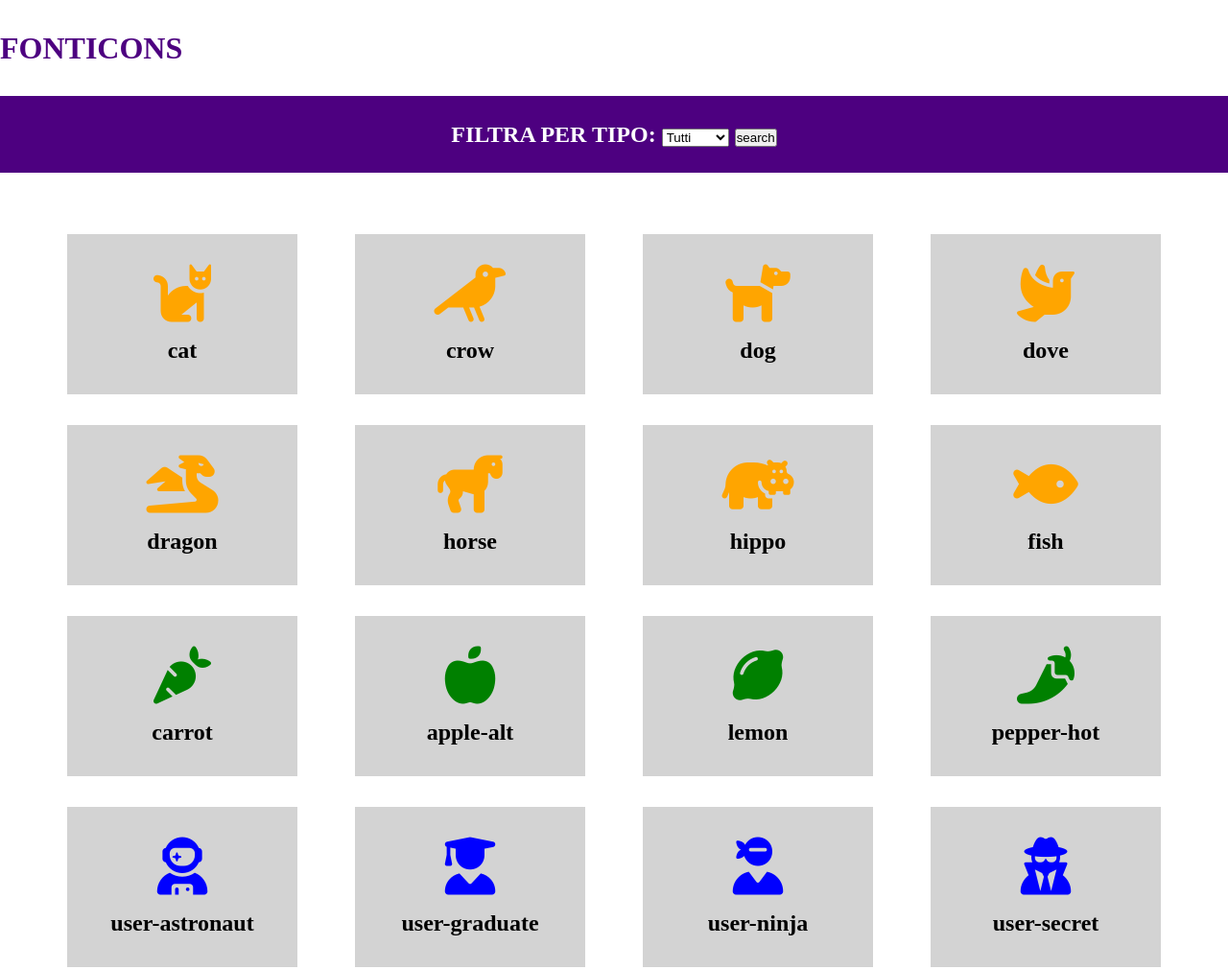
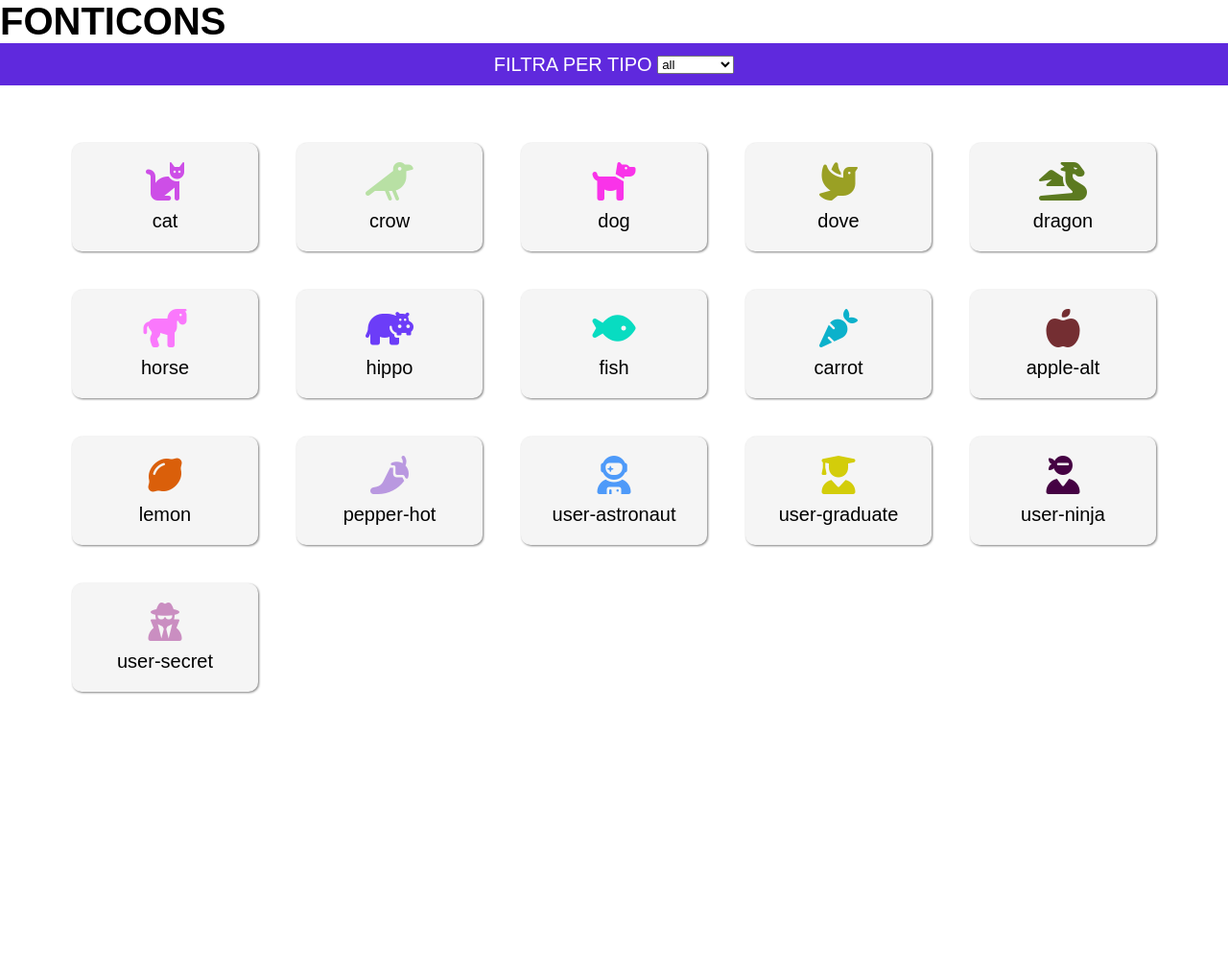
Before and after one commit to MicheleRai/js-es6-icons, a plain HTML site: page index.html in a window 1280 px wide. Shown: the whole page at 96% size. After the commit the page ends 800 px from the top, so only its background shows below. Drawn offline with Linux system fonts and the light colour scheme.

Commit message:
style and script improved

```diff
--- a/css/style.css
+++ b/css/style.css
@@ -1,58 +1,80 @@
-*{
+* {
     margin: 0;
     padding: 0;
     box-sizing: border-box;
 }
-header{
-    height: 100px;
+
+body {
+    font-size: 20px;
+    font-family: 'Rubik', sans-serif;
+}
+
+.container {
+    max-width: 1170px;
+    margin: 0 auto;
+}
+
+.container::after {
+    content: '';
+    display: table;
+    clear: both;
+}
+
+.header-top {
+    font-family: 'Acme', sans-serif;
+    color: rgb(95, 41, 221);;
+    padding: 10px;
+}
+
+.header-bottom {
+    background-color: rgb(95, 41, 221);
+    color: white;
+    padding: 10px;
+}
+
+.logo h1 {
+    font-size: 50px;
+    font-weight: normal;
+}
+
+.search {
+    text-align: center;
+}
+
+.search h2 {
+    display: inline-block;
+    font-size: 20px;
+    font-weight: normal;
+    text-transform: uppercase;
+    vertical-align: middle;
+}
+
+#type-filter {
+    vertical-align: middle;
+}
+
+main {
+    padding: 40px 0;
+}
+
+#icons-container {
     display: flex;
-    align-items: center;
-    color: rgb(77, 0, 128);
+    justify-content: space-between;
+    align-items: flex-start;
+    flex-wrap: wrap;
 }
-nav{
-    height: 80px;
-    background-color: rgb(77, 0, 128);
-    color: white;
-    display: flex;
-    justify-content: center;
-    align-items: center;
+
+.box {
+    flex-basis: calc(20% - 40px);
+    margin: 20px;
+    padding: 20px;
+    background: rgb(245, 245, 245);
+    border-radius: 10px;
+    text-align: center;
+    filter: drop-shadow(1px 1px 1px rgba(0,0,0, 0.5));
 }
-form{
-    display: inline-block;
+
+.box i {
+    font-size: 200%;
+    margin-bottom: 10px;
 }
-.icon-container{
-    display: flex;
-    justify-content: space-around;
-    flex-wrap: wrap;
-    max-width: 1200px;
-    margin:3rem auto;
-}
-.card{
-    padding: 2rem;
-    flex-basis: calc(100% / 5);
-    text-align: center;
-    background-color: lightgray;
-    margin: 1rem;
-}
-.box-icon{
-    display: flex;
-    flex-direction: column;
-    justify-content: center;
-    align-items: center;
-}
-i{
-    font-size: 60px;
-    margin-bottom: 1rem;
-}
-.animal{
-
-}
-.user{
-
-}
-.vegetable{
-
-}
-.none{
-    display: none;
-}
--- a/index.html
+++ b/index.html
@@ -17,19 +17,22 @@
         <h1>FONTICONS</h1>
     </header>
     <nav>
-        <h2>
-            FILTRA PER TIPO: <form onsubmit="return false;">
-                <select name="tipo" id="tipo">
-                <option value="all">Tutti</option>
-                <option value="animal">Animali</option>
-                <option value="vegetable">Vegetali</option>
-                <option value="user">User</option>
-            </select>
-            <button id="btn-search">search</button>
-        </form>
-        </h2>
+        <div class="header-bottom">
+			<div class="container">
+				<div class="search">
+					<h2>filtra per tipo</h2>
+					<select id="type-filter">
+						<option value="">all</option>
+					</select>
+				</div>
+			</div>
+		</div>
     </nav>
-    <div class="icon-container">
-    </div>
+    <main>
+		<div class="container">
+			<div id="icons-container">
+			</div>
+		</div>
+	</main>
 </body>
 </html>
--- a/js/script.js
+++ b/js/script.js
@@ -14,7 +14,7 @@ Dopodiché, basandoci sul codice di riferimento nel sito di Font Awesome, analiz
 Come possiamo usare i dati presenti nella nostra struttura dati per creare l'elemento html nel modo corretto e visualizzare l'icona in pagina?
 Inizialmente può essere sufficiente stampare dei semplici div, senza alcuno stile, con all'interno l'icona e uno span con il nome. Solamente quando la parte logica è completa, ci dedichiamo al css.*/
 
-const arrIcon = [
+const arrIcons = [
 	{
 		name: 'cat',
 		prefix: 'fa-',
@@ -129,42 +129,42 @@ const arrIcon = [
 	}
 ];
 
-const eleIconContainer = document.querySelector('.icon-container');
-const arrAnimal = [], arrVegetable = [], arrUser = [];
+// const eleIconContainer = document.querySelector('.icon-container');
+// const arrAnimal = [], arrVegetable = [], arrUser = [];
 
 
-for (let i = 0; i < arrIcon.length; i++) {
-	const objIcon = arrIcon[i];
-    const eleCard = document.createElement('div');
-	const eleIcon = document.createElement('div');
-    const eleText = document.createElement('h2');
-    eleCard.classList.add('card')
-    eleCard.classList.add(`${objIcon.type}`)
-	eleIcon.classList.add('box-icon');
-	eleIcon.innerHTML = `<i class="${objIcon.family} ${objIcon.prefix}${objIcon.name}"></i>`;
-    eleText.innerHTML =`${objIcon.name}`;
-    eleIcon.style.color = `${objIcon.color}`;
-    eleIconContainer.append(eleCard);
-	eleCard.append(eleIcon);
-    eleCard.append(eleText);
-}
+// for (let i = 0; i < arrIcon.length; i++) {
+// 	const objIcon = arrIcon[i];
+//     const eleCard = document.createElement('div');
+// 	const eleIcon = document.createElement('div');
+//     const eleText = document.createElement('h2');
+//     eleCard.classList.add('card')
+//     eleCard.classList.add(`${objIcon.type}`)
+// 	eleIcon.classList.add('box-icon');
+// 	eleIcon.innerHTML = `<i class="${objIcon.family} ${objIcon.prefix}${objIcon.name}"></i>`;
+//     eleText.innerHTML =`${objIcon.name}`;
+//     eleIcon.style.color = `${objIcon.color}`;
+//     eleIconContainer.append(eleCard);
+// 	eleCard.append(eleIcon);
+//     eleCard.append(eleText);
+// }
 
-arrIcon.forEach(objIcon => {
-	switch (objIcon.type) {
-		case 'animal':
-			arrAnimal.push(objIcon);
-			break;
-		case 'vegetable':
-			arrVegetable.push(objIcon);
-			break;
-		default:
-			arrUser.push(objIcon);
-			break;
-	}
-})
-console.table(arrAnimal);
-console.table(arrVegetable);
-console.table(arrUser);
+// arrIcon.forEach(objIcon => {
+// 	switch (objIcon.type) {
+// 		case 'animal':
+// 			arrAnimal.push(objIcon);
+// 			break;
+// 		case 'vegetable':
+// 			arrVegetable.push(objIcon);
+// 			break;
+// 		default:
+// 			arrUser.push(objIcon);
+// 			break;
+// 	}
+// })
+// console.table(arrAnimal);
+// console.table(arrVegetable);
+// console.table(arrUser);
 
 
 // let ser = document.getElementById("tipo")
@@ -205,3 +205,68 @@ const eleBtnSearch = document.querySelector('#btn-search');
 eleBtnSearch.addEventListener('click', function() {
     searchIcon()
 });*/
+
+const eleIconsContainer = document.querySelector('#icons-container');
+const eleSelect = document.querySelector('#type-filter');
+
+function filterIcons() {
+	const selectedType = this.value;
+
+	if (selectedType !== '') {
+		arrIconsFiltered = arrIcons.filter(objIcon => objIcon.type === selectedType)
+	} else {
+		arrIconsFiltered = arrIcons;
+	}
+	console.log(arrIconsFiltered);
+
+	renderIcons(arrIconsFiltered, eleIconsContainer);
+}
+
+function populateSelect(arrData, eleSelect) {
+	const arrTypes = [];
+	arrData.forEach(objIcon => arrTypes.includes(objIcon.type) ? '' : arrTypes.push(objIcon.type));
+
+	console.log(arrTypes);
+
+	arrTypes.forEach(type => eleSelect.innerHTML += `<option value="${type}">${type}</option>`);
+}
+
+populateSelect(arrIcons, eleSelect);
+
+function getRandomInteger(min, max) {
+	return Math.floor(Math.random() * (max - min + 1) ) + min;
+}
+
+function getRandomColor() {
+	const acceptableChars = '0123456789ABCDEF';
+	let color = '#'
+	for (let i = 0; i < 6; i++) {
+		color += acceptableChars[getRandomInteger(0, 15)];
+	}
+	return color;
+}
+
+function randomizeColors(arrIcons) {
+	arrIcons.forEach(objIcon => objIcon.color = getRandomColor());
+}
+
+randomizeColors(arrIcons);
+
+function generateCard(objData) {
+	return `
+		<div class="box">
+			<i class="${objData.family} ${objData.prefix}${objData.name}" style="color:${objData.color}"></i>
+			<div class="title">${objData.name}</div>
+		</div>
+	`;
+}
+
+function renderIcons(arrData, eleContainer) {
+	eleContainer.innerHTML = '';
+	arrData.forEach(objIcon => eleContainer.innerHTML += generateCard(objIcon));
+}
+
+renderIcons(arrIcons, eleIconsContainer);
+
+
+eleSelect.addEventListener('change', filterIcons);
```
